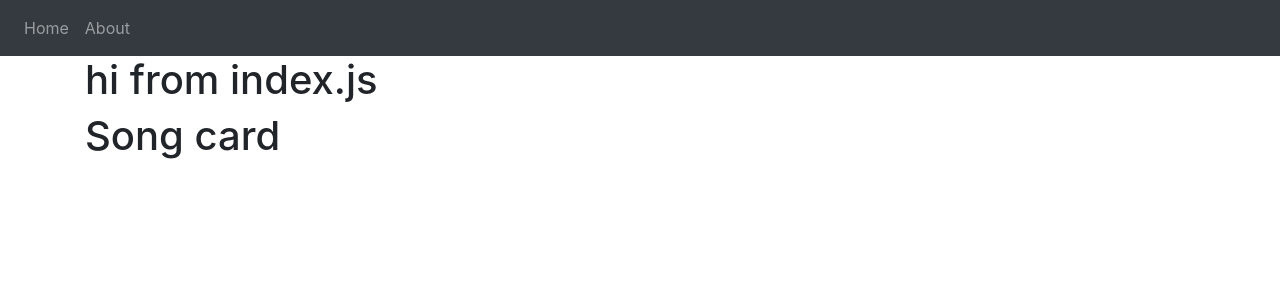
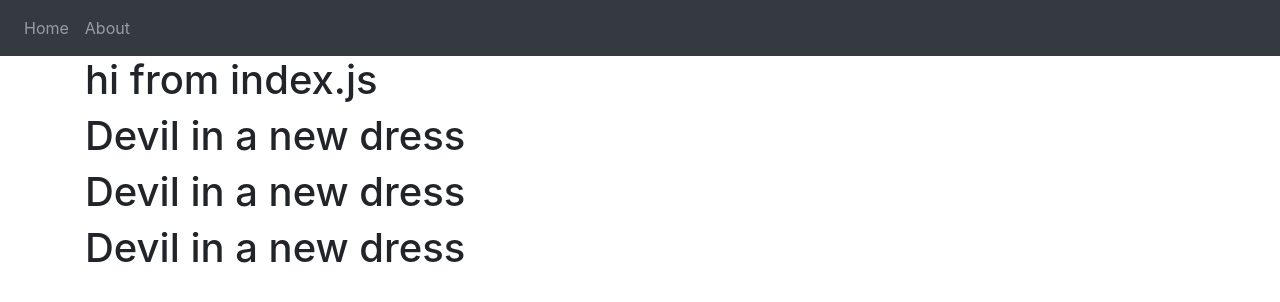
Before and after one commit to piercemorris/BJSSOfficeJukebox, a Next.js app in the folder bjssjukebox/: page / in a window 1280 px wide. Shown: the top 302 px of the page. Built offline with nearby package versions, Linux system fonts and the light colour scheme.

Commit message:
add Songcards component to dynamically render song cards

```diff
--- a/bjssjukebox/components/Songcard.jsx
+++ b/bjssjukebox/components/Songcard.jsx
@@ -1,11 +1,13 @@
 import React, { Component } from "react";
 
 class Songcard extends Component {
-  state = {};
+  //this.props.info.songname
+  //this.props.info.album
+  //this.props.info.artist
   render() {
     return (
       <div>
-        <h1>Song card</h1>
+        <h1>{this.props.info.songname}</h1>
       </div>
     );
   }
--- /dev/null
+++ b/bjssjukebox/components/Songcards.jsx
@@ -0,0 +1,35 @@
+import React, { Component } from "react";
+import Songcard from "./Songcard";
+
+class Songcards extends Component {
+  state = {
+    info: [
+      {
+        songname: "Devil in a new dress",
+        album: "My Beautiful Dark Twisted Fantasy",
+        author: "Kanye West"
+      },
+      {
+        songname: "Devil in a new dress",
+        album: "My Beautiful Dark Twisted Fantasy",
+        author: "Kanye West"
+      },
+      {
+        songname: "Devil in a new dress",
+        album: "My Beautiful Dark Twisted Fantasy",
+        author: "Kanye West"
+      }
+    ]
+  };
+  render() {
+    return (
+      <div>
+        {this.state.info.map(card => (
+          <Songcard info={card} />
+        ))}
+      </div>
+    );
+  }
+}
+
+export default Songcards;
--- a/bjssjukebox/pages/index.js
+++ b/bjssjukebox/pages/index.js
@@ -1,12 +1,12 @@
 import React from "react";
 import Layout from "../components/Layout";
-import Songcard from "../components/Songcard";
+import Songcards from "../components/Songcards";
 
 export default () => (
   <Layout>
     <div>
       <h1>hi from index.js</h1>
-      <Songcard />
+      <Songcards />
     </div>
   </Layout>
 );
```
